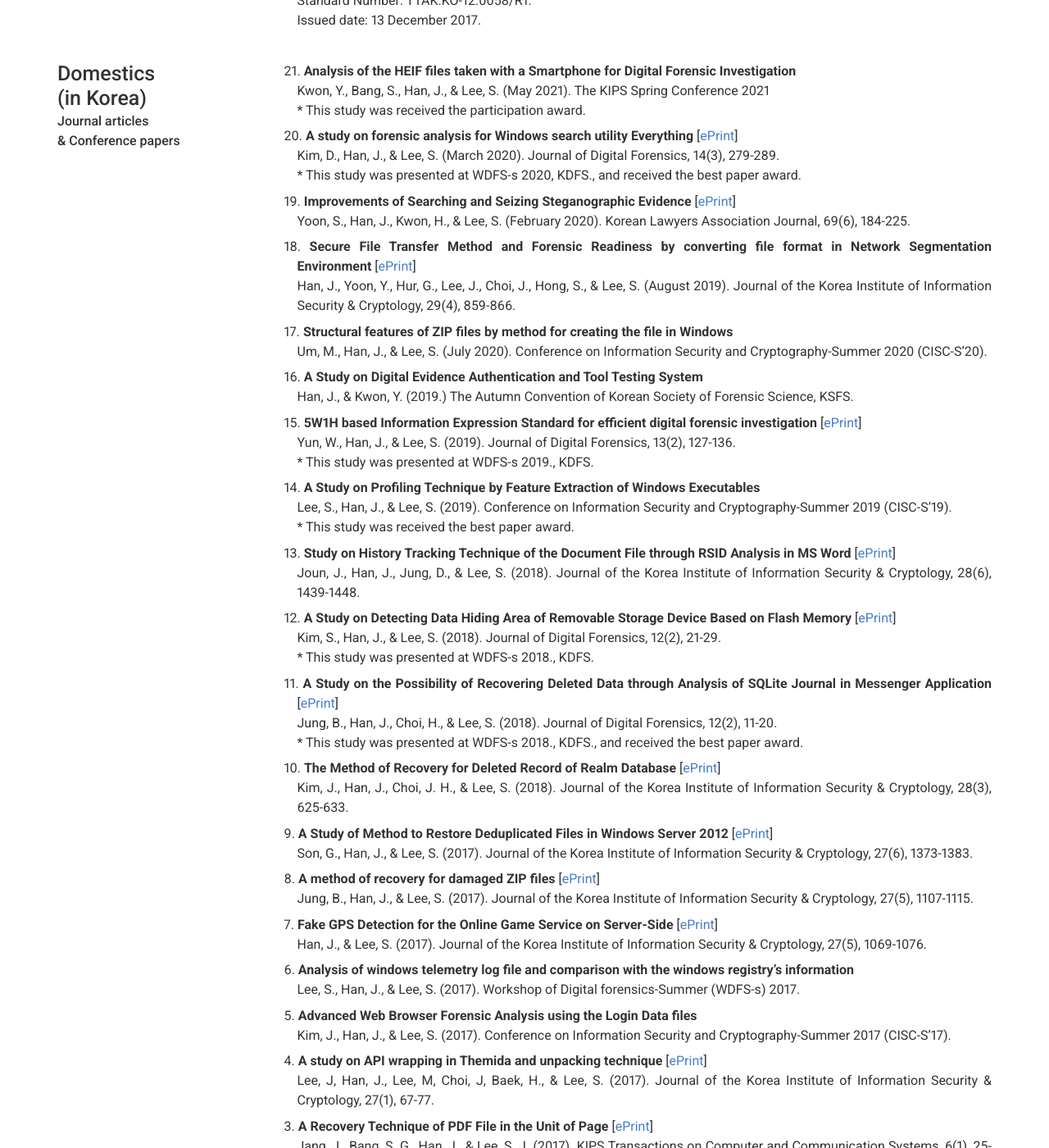
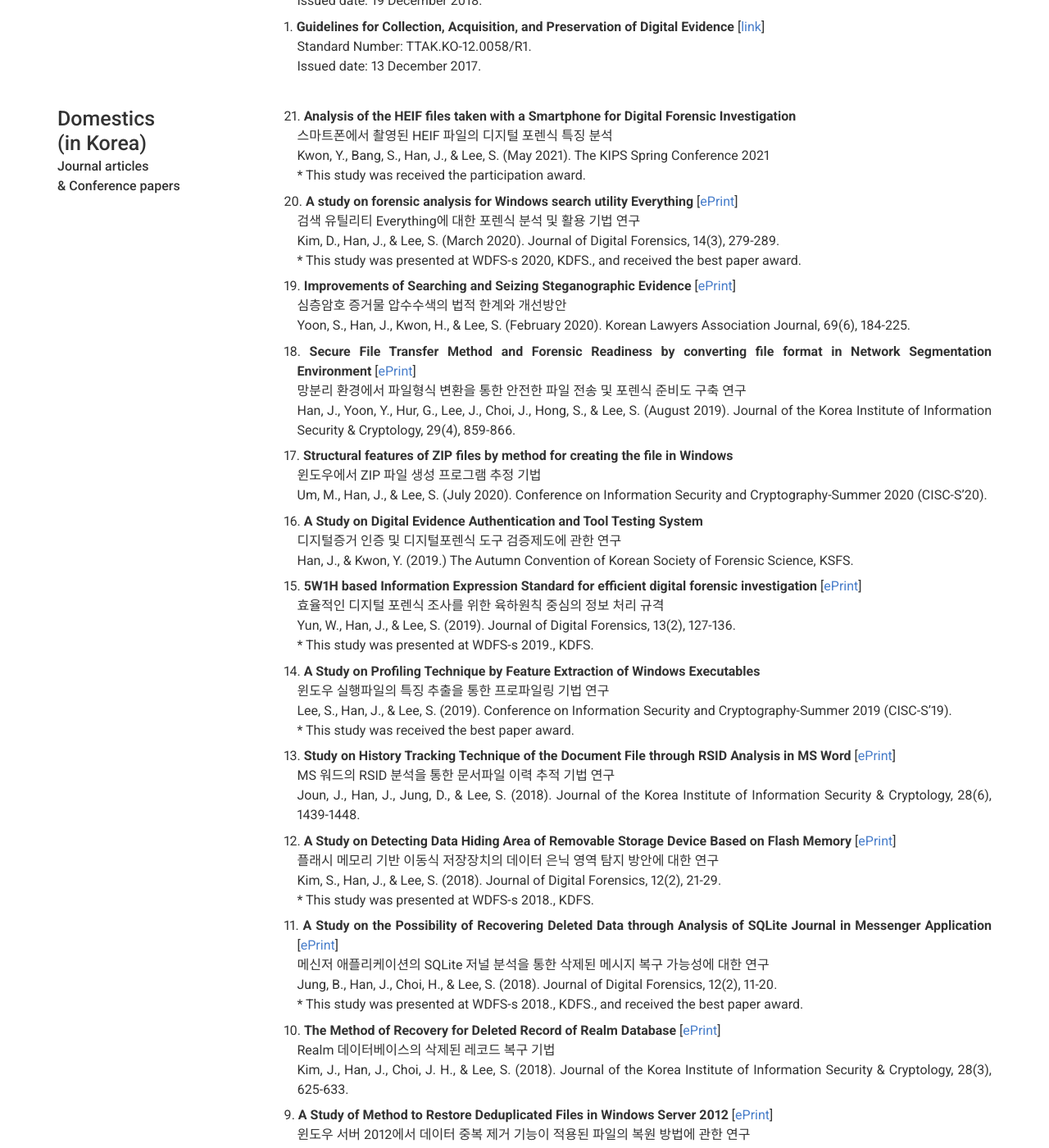
Before and after one commit to JaehyeokHan/jaehyeokhan.github.io, a Jekyll site: the page built from index.md, in a window 1280 px wide and 1400 px high, scrolled down 4220 px. Shown: the whole window at 82% size. Built offline with Jekyll 4.4.1, drawn with Linux system fonts in a browser that asks for light colours; nearby versions of some CDN libraries; some of the changed text lies outside the part shown.

Commit message:
Update _config.yml

```diff
--- a/_config.yml
+++ b/_config.yml
@@ -51,7 +51,7 @@ about_profile_image: images/profile.jpg
 about_content: | # this will include new lines to allow paragraphs
   I received B.S. in Natural Science College of Mathematics from University of Seoul (UOS) and M.E. degrees in School of Cybersecurity from Korea University in 2011 and 2016, respectively. Since March 2016, I have studied as a Ph.D. student in with the School of Cybersecurity at Korea University, and have worked as a researcher of Digital Forensic Research Center (DRFC) at Institute of Cyber Security & Privacy (ICSP).
 
-  My research interests include *cyber security*, *digital forensics*, and *cryptography*.
+  My research interests include *Digital forensics*, *Cyber security*, and *Cryptoanalysis*.
 
   - <A href = "https://gss.korea.edu/" target = "top">School of Cybersecurity</A> at <A href = "http://www.korea.edu/" target = "top">Korea University</A>
   - <A href = "https://gss.korea.edu/sis_en/organisations/center.do" target = "top">Institute of Cyber Security & Privacy (ICSP)</A> at Korea University
@@ -196,7 +196,8 @@ content:
 #       quote: >
 #         Short description of the company (optional)
         description: | # this will include new lines to allow paragraphs
-          <p style="text-indent: -1em;">11. <b>I can login without your password: Data acquisition from web based server using user credential attack</b><br>Han, J., Chung, H., & Lee, S. (2021). DFRWS APAC 2021 (short paper).</p>
+          <p style="text-indent: -1em;">12. <b>I can login without your password: Data acquisition from web based server using user credential attack</b><br>Han, J., Chung, H., & Lee, S. (2021). DFRWS APAC 2021 (short paper).</p>
+          <p style="text-indent: -1em;">11. <b>Information Sharing for Effective Digital ForensicInvestigations</b><br>Han, J., Kim, J., & Lee, S. (2020). Sixteenth Annual IFIP WG 11.9 International Conference on Digital Forensics.</p>
           <p style="text-indent: -1em;">10. <b>A Study on the Processing of Timestamps in Creating Multimedia Files on Mobile devices</b><br>Han, J., & Lee, S. (2020). The 12th International Conference Computer Science and its Applications (CSA2020).</p>
           <p style="text-indent: -1em;">9. <b>Replay attack to DRM in music streaming service on Android</b><br>Lim, S., Han, J., & Lee, S. (2020). The 12th International Conference on Internet (ICONI) 2020.</p>
           <p style="text-indent: -1em;">8. <b>Situational Awareness Framework for Threat Intelligence Measurement of Android Malware</b><br>Park, M., Seo, J., Han, J., Oh, H., & Lee, K. (2018). . J. Wirel. Mob. Networks Ubiquitous Comput. Dependable Appl., 9(3), 25-38.</p>
@@ -240,27 +241,27 @@ content:
         title: Domestics<br>(in Korea)
         sub_title: Journal articles <br>& Conference papers
         description: | # this will include new lines to allow paragraphs
-          <p style="text-indent: -1em;">21. <b>Analysis of the HEIF files taken with a Smartphone for Digital Forensic Investigation</b><br>Kwon, Y., Bang, S., Han, J., & Lee, S. (May 2021). The KIPS Spring Conference 2021<br>* This study was received the participation award.</p>
-          <p style="text-indent: -1em;">20. <b>A study on forensic analysis for Windows search utility Everything</b> [<A href = "https://www.kci.go.kr/kciportal/ci/sereArticleSearch/ciSereArtiView.kci?sereArticleSearchBean.artiId=ART002636122" target = "top">ePrint</A>]<br>Kim, D., Han, J., & Lee, S. (March 2020). Journal of Digital Forensics, 14(3), 279-289.<br>* This study was presented at WDFS-s 2020, KDFS., and received the best paper award.</p>
-          <p style="text-indent: -1em;">19. <b>Improvements of Searching and Seizing Steganographic Evidence</b> [<A href = "https://www.kci.go.kr/kciportal/ci/sereArticleSearch/ciSereArtiView.kci?sereArticleSearchBean.artiId=ART002671199" target = "top">ePrint</A>]<br>Yoon, S., Han, J., Kwon, H., & Lee, S. (February 2020). Korean Lawyers Association Journal, 69(6), 184-225.</p>
-          <p style="text-indent: -1em;">18. <b>Secure File Transfer Method and Forensic Readiness by converting file format in Network Segmentation Environment</b> [<A href = "http://koreascience.or.kr/article/JAKO201926072346469.page" target = "top">ePrint</A>]<br>Han, J., Yoon, Y., Hur, G., Lee, J., Choi, J., Hong, S., & Lee, S. (August 2019). Journal of the Korea Institute of Information Security & Cryptology, 29(4), 859-866.</p>
-          <p style="text-indent: -1em;">17. <b>Structural features of ZIP files by method for creating the file in Windows</b><br>Um, M., Han, J., & Lee, S. (July 2020). Conference on Information Security and Cryptography-Summer 2020 (CISC-S’20).</p>
-          <p style="text-indent: -1em;">16. <b>A Study on Digital Evidence Authentication and Tool Testing System</b><br>Han, J., & Kwon, Y. (2019.) The Autumn Convention of Korean Society of Forensic Science, KSFS.</p>
-          <p style="text-indent: -1em;">15. <b>5W1H based Information Expression Standard for efficient digital forensic investigation</b> [<A href = "https://www.kci.go.kr/kciportal/ci/sereArticleSearch/ciSereArtiView.kci?sereArticleSearchBean.artiId=ART002487041" target = "top">ePrint</A>]<br>Yun, W., Han, J., & Lee, S. (2019). Journal of Digital Forensics, 13(2), 127-136.<br>* This study was presented at WDFS-s 2019., KDFS.</p>
-          <p style="text-indent: -1em;">14. <b>A Study on Profiling Technique by Feature Extraction of Windows Executables</b><br>Lee, S., Han, J., & Lee, S. (2019). Conference on Information Security and Cryptography-Summer 2019 (CISC-S’19).<br>* This study was received the best paper award.</p>
-          <p style="text-indent: -1em;">13. <b>Study on History Tracking Technique of the Document File through RSID Analysis in MS Word</b> [<A href = "http://koreascience.or.kr/article/JAKO201807753430904.page" target = "top">ePrint</A>]<br>Joun, J., Han, J., Jung, D., & Lee, S. (2018). Journal of the Korea Institute of Information Security & Cryptology, 28(6), 1439-1448.</p>
-          <p style="text-indent: -1em;">12. <b>A Study on Detecting Data Hiding Area of Removable Storage Device Based on Flash Memory</b> [<A href = "https://www.kci.go.kr/kciportal/ci/sereArticleSearch/ciSereArtiView.kci?sereArticleSearchBean.artiId=ART002393780" target = "top">ePrint</A>]<br>Kim, S., Han, J., & Lee, S. (2018). Journal of Digital Forensics, 12(2), 21-29.<br>* This study was presented at WDFS-s 2018., KDFS.</p>
-          <p style="text-indent: -1em;">11. <b>A Study on the Possibility of Recovering Deleted Data through Analysis of SQLite Journal in Messenger Application</b> [<A href = "https://www.kci.go.kr/kciportal/ci/sereArticleSearch/ciSereArtiView.kci?sereArticleSearchBean.artiId=ART002393775" target = "top">ePrint</A>]<br>Jung, B., Han, J., Choi, H., & Lee, S. (2018). Journal of Digital Forensics, 12(2), 11-20.<br>* This study was presented at WDFS-s 2018., KDFS., and received the best paper award.</p>
-          <p style="text-indent: -1em;">10. <b>The Method of Recovery for Deleted Record of Realm Database</b> [<A href = "http://koreascience.or.kr/article/JAKO201820765436681.page" target = "top">ePrint</A>]<br>Kim, J., Han, J., Choi, J. H., & Lee, S. (2018). Journal of the Korea Institute of Information Security & Cryptology, 28(3), 625-633.</p>
-          <p style="text-indent: -1em;">9. <b>A Study of Method to Restore Deduplicated Files in Windows Server 2012</b> [<A href = "http://koreascience.or.kr/article/JAKO201706749670643.page" target = "top">ePrint</A>]<br>Son, G., Han, J., & Lee, S. (2017). Journal of the Korea Institute of Information Security & Cryptology, 27(6), 1373-1383.</p>
-          <p style="text-indent: -1em;">8. <b>A method of recovery for damaged ZIP files</b> [<A href = "http://koreascience.or.kr/article/JAKO201732663238886.page" target = "top">ePrint</A>]<br>Jung, B., Han, J., & Lee, S. (2017). Journal of the Korea Institute of Information Security & Cryptology, 27(5), 1107-1115.</p>
-          <p style="text-indent: -1em;">7. <b>Fake GPS Detection for the Online Game Service on Server-Side</b> [<A href = "http://koreascience.or.kr/article/JAKO201732663238858.page" target = "top">ePrint</A>]<br>Han, J., & Lee, S. (2017). Journal of the Korea Institute of Information Security & Cryptology, 27(5), 1069-1076.</p>
-          <p style="text-indent: -1em;">6. <b>Analysis of windows telemetry log file and comparison with the windows registry’s information</b><br>Lee, S., Han, J., & Lee, S. (2017). Workshop of Digital forensics-Summer (WDFS-s) 2017.</p>
-          <p style="text-indent: -1em;">5. <b>Advanced Web Browser Forensic Analysis using the Login Data files</b><br>Kim, J., Han, J., & Lee, S. (2017). Conference on Information Security and Cryptography-Summer 2017 (CISC-S’17).</p>
-          <p style="text-indent: -1em;">4. <b>A study on API wrapping in Themida and unpacking technique</b> [<A href = "http://koreascience.or.kr/article/JAKO201711656578275.page" target = "top">ePrint</A>]<br>Lee, J, Han, J., Lee, M, Choi, J, Baek, H., & Lee, S. (2017). Journal of the Korea Institute of Information Security & Cryptology, 27(1), 67-77.</p>
+          <p style="text-indent: -1em;">21. <b>Analysis of the HEIF files taken with a Smartphone for Digital Forensic Investigation</b><br>스마트폰에서 촬영된 HEIF 파일의 디지털 포렌식 특징 분석<br>Kwon, Y., Bang, S., Han, J., & Lee, S. (May 2021). The KIPS Spring Conference 2021<br>* This study was received the participation award.</p>
+          <p style="text-indent: -1em;">20. <b>A study on forensic analysis for Windows search utility Everything</b> [<A href = "https://www.kci.go.kr/kciportal/ci/sereArticleSearch/ciSereArtiView.kci?sereArticleSearchBean.artiId=ART002636122" target = "top">ePrint</A>]<br>검색 유틸리티 Everything에 대한 포렌식 분석 및 활용 기법 연구<br>Kim, D., Han, J., & Lee, S. (March 2020). Journal of Digital Forensics, 14(3), 279-289.<br>* This study was presented at WDFS-s 2020, KDFS., and received the best paper award.</p>
+          <p style="text-indent: -1em;">19. <b>Improvements of Searching and Seizing Steganographic Evidence</b> [<A href = "https://www.kci.go.kr/kciportal/ci/sereArticleSearch/ciSereArtiView.kci?sereArticleSearchBean.artiId=ART002671199" target = "top">ePrint</A>]<br>심층암호 증거물 압수수색의 법적 한계와 개선방안<br>Yoon, S., Han, J., Kwon, H., & Lee, S. (February 2020). Korean Lawyers Association Journal, 69(6), 184-225.</p>
+          <p style="text-indent: -1em;">18. <b>Secure File Transfer Method and Forensic Readiness by converting file format in Network Segmentation Environment</b> [<A href = "http://koreascience.or.kr/article/JAKO201926072346469.page" target = "top">ePrint</A>]<br>망분리 환경에서 파일형식 변환을 통한 안전한 파일 전송 및 포렌식 준비도 구축 연구<br>Han, J., Yoon, Y., Hur, G., Lee, J., Choi, J., Hong, S., & Lee, S. (August 2019). Journal of the Korea Institute of Information Security & Cryptology, 29(4), 859-866.</p>
+          <p style="text-indent: -1em;">17. <b>Structural features of ZIP files by method for creating the file in Windows</b><br>윈도우에서 ZIP 파일 생성 프로그램 추정 기법<br>Um, M., Han, J., & Lee, S. (July 2020). Conference on Information Security and Cryptography-Summer 2020 (CISC-S’20).</p>
+          <p style="text-indent: -1em;">16. <b>A Study on Digital Evidence Authentication and Tool Testing System</b><br>디지털증거 인증 및 디지털포렌식 도구 검증제도에 관한 연구<br>Han, J., & Kwon, Y. (2019.) The Autumn Convention of Korean Society of Forensic Science, KSFS.</p>
+          <p style="text-indent: -1em;">15. <b>5W1H based Information Expression Standard for efficient digital forensic investigation</b> [<A href = "https://www.kci.go.kr/kciportal/ci/sereArticleSearch/ciSereArtiView.kci?sereArticleSearchBean.artiId=ART002487041" target = "top">ePrint</A>]<br>효율적인 디지털 포렌식 조사를 위한 육하원칙 중심의 정보 처리 규격<br>Yun, W., Han, J., & Lee, S. (2019). Journal of Digital Forensics, 13(2), 127-136.<br>* This study was presented at WDFS-s 2019., KDFS.</p>
+          <p style="text-indent: -1em;">14. <b>A Study on Profiling Technique by Feature Extraction of Windows Executables</b><br>윈도우 실행파일의 특징 추출을 통한 프로파일링 기법 연구<br>Lee, S., Han, J., & Lee, S. (2019). Conference on Information Security and Cryptography-Summer 2019 (CISC-S’19).<br>* This study was received the best paper award.</p>
+          <p style="text-indent: -1em;">13. <b>Study on History Tracking Technique of the Document File through RSID Analysis in MS Word</b> [<A href = "http://koreascience.or.kr/article/JAKO201807753430904.page" target = "top">ePrint</A>]<br>MS 워드의 RSID 분석을 통한 문서파일 이력 추적 기법 연구<br>Joun, J., Han, J., Jung, D., & Lee, S. (2018). Journal of the Korea Institute of Information Security & Cryptology, 28(6), 1439-1448.</p>
+          <p style="text-indent: -1em;">12. <b>A Study on Detecting Data Hiding Area of Removable Storage Device Based on Flash Memory</b> [<A href = "https://www.kci.go.kr/kciportal/ci/sereArticleSearch/ciSereArtiView.kci?sereArticleSearchBean.artiId=ART002393780" target = "top">ePrint</A>]<br>플래시 메모리 기반 이동식 저장장치의 데이터 은닉 영역 탐지 방안에 대한 연구<br>Kim, S., Han, J., & Lee, S. (2018). Journal of Digital Forensics, 12(2), 21-29.<br>* This study was presented at WDFS-s 2018., KDFS.</p>
+          <p style="text-indent: -1em;">11. <b>A Study on the Possibility of Recovering Deleted Data through Analysis of SQLite Journal in Messenger Application</b> [<A href = "https://www.kci.go.kr/kciportal/ci/sereArticleSearch/ciSereArtiView.kci?sereArticleSearchBean.artiId=ART002393775" target = "top">ePrint</A>]<br>메신저 애플리케이션의 SQLite 저널 분석을 통한 삭제된 메시지 복구 가능성에 대한 연구<br>Jung, B., Han, J., Choi, H., & Lee, S. (2018). Journal of Digital Forensics, 12(2), 11-20.<br>* This study was presented at WDFS-s 2018., KDFS., and received the best paper award.</p>
+          <p style="text-indent: -1em;">10. <b>The Method of Recovery for Deleted Record of Realm Database</b> [<A href = "http://koreascience.or.kr/article/JAKO201820765436681.page" target = "top">ePrint</A>]<br>Realm 데이터베이스의 삭제된 레코드 복구 기법<br>Kim, J., Han, J., Choi, J. H., & Lee, S. (2018). Journal of the Korea Institute of Information Security & Cryptology, 28(3), 625-633.</p>
+          <p style="text-indent: -1em;">9. <b>A Study of Method to Restore Deduplicated Files in Windows Server 2012</b> [<A href = "http://koreascience.or.kr/article/JAKO201706749670643.page" target = "top">ePrint</A>]<br>윈도우 서버 2012에서 데이터 중복 제거 기능이 적용된 파일의 복원 방법에 관한 연구<br>Son, G., Han, J., & Lee, S. (2017). Journal of the Korea Institute of Information Security & Cryptology, 27(6), 1373-1383.</p>
+          <p style="text-indent: -1em;">8. <b>A method of recovery for damaged ZIP files</b> [<A href = "http://koreascience.or.kr/article/JAKO201732663238886.page" target = "top">ePrint</A>]<br>손상된 ZIP 파일 복구 기법<br>Jung, B., Han, J., & Lee, S. (2017). Journal of the Korea Institute of Information Security & Cryptology, 27(5), 1107-1115.</p>
+          <p style="text-indent: -1em;">7. <b>Fake GPS Detection for the Online Game Service on Server-Side</b> [<A href = "http://koreascience.or.kr/article/JAKO201732663238858.page" target = "top">ePrint</A>]<br>모의 위치 서비스를 이용한 온라인 게임 악용 탐지 방안<br>Han, J., & Lee, S. (2017). Journal of the Korea Institute of Information Security & Cryptology, 27(5), 1069-1076.</p>
+          <p style="text-indent: -1em;">6. <b>Analysis of windows telemetry log file and comparison with the windows registry’s information</b><br>윈도우 텔레메트리 로그파일 분석 및 레지스트리 정보와 비교<br>Lee, S., Han, J., & Lee, S. (2017). Workshop of Digital forensics-Summer (WDFS-s) 2017.</p>
+          <p style="text-indent: -1em;">5. <b>Advanced Web Browser Forensic Analysis using the Login Data files</b><br>로그인 정보 분석을 통한 웹 브라우저 포렌식 개선 방안<br>Kim, J., Han, J., & Lee, S. (2017). Conference on Information Security and Cryptography-Summer 2017 (CISC-S’17).</p>
+          <p style="text-indent: -1em;">4. <b>A study on API wrapping in Themida and unpacking technique</b> [<A href = "http://koreascience.or.kr/article/JAKO201711656578275.page" target = "top">ePrint</A>]<br>Themida의 API 난독화 분석과 복구방안 연구<br>Lee, J, Han, J., Lee, M, Choi, J, Baek, H., & Lee, S. (2017). Journal of the Korea Institute of Information Security & Cryptology, 27(1), 67-77.</p>
           <p style="text-indent: -1em;">3. <b>A Recovery Technique of PDF File in the Unit of Page</b> [<A href = "http://koreascience.or.kr/article/JAKO201710758143462.page" target = "top">ePrint</A>]<br>Jang, J., Bang, S. G., Han, J., & Lee, S. J. (2017). KIPS Transactions on Computer and Communication Systems, 6(1), 25-30.</p>
-          <p style="text-indent: -1em;">2. <b>An improvement method for recovering lost data in ZIP</b><br>Jung, B., Han, J., & Lee, S. (2016). Workshop of Digital forensics-Winter (WDFS-w) 2016.</p>
-          <p style="text-indent: -1em;">1. <b>An effective detection method for hiding data in compound-document files</b> [<A href = "http://koreascience.or.kr/article/JAKO201503340570272.page" target = "top">ePrint</A>]<br>Kim, E., Jeon, S., Han, J., Lee, M., & Lee, S. (2015). Journal of the Korea Institute of Information Security & Cryptology, 25(6), 1485-1494.</p>
+          <p style="text-indent: -1em;">2. <b>An improvement method for recovering lost data in ZIP</b><br>PDF 파일의 페이지단위 복구 기법<br>Jung, B., Han, J., & Lee, S. (2016). Workshop of Digital forensics-Winter (WDFS-w) 2016.</p>
+          <p style="text-indent: -1em;">1. <b>An effective detection method for hiding data in compound-document files</b> [<A href = "http://koreascience.or.kr/article/JAKO201503340570272.page" target = "top">ePrint</A>]<br>복합문서 파일에 은닉된 데이터 탐지 기법에 대한 연구<br>Kim, E., Jeon, S., Han, J., Lee, M., & Lee, S. (2015). Journal of the Korea Institute of Information Security & Cryptology, 25(6), 1485-1494.</p>
 # Conference on Information Security and Cryptography-Summer/Winter 2020 (CISC-s/w), Korea Institute Of Information security & Cryptology.(KIISC)
 # This paper was presented at Workshop of Digital forensics-Summer (WDFS-s) 2020 hosted by the Korea Digital Forensics Society
 # Korea Digital Forensics Society (KDFS)
```
